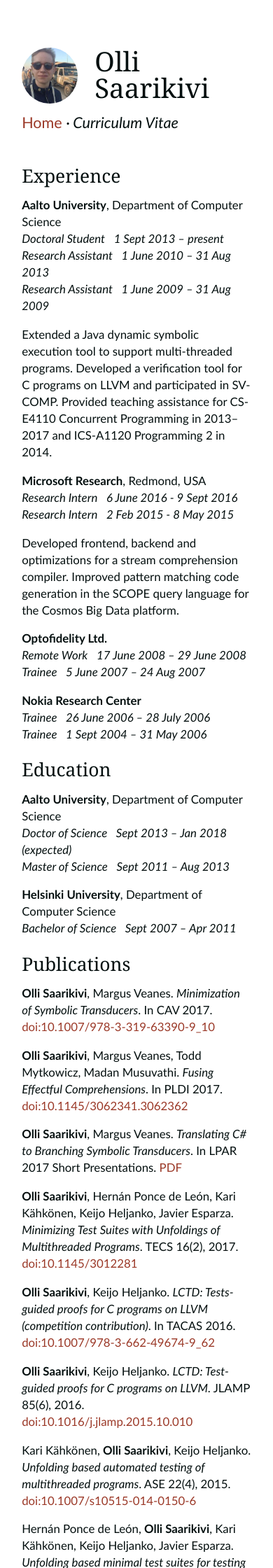
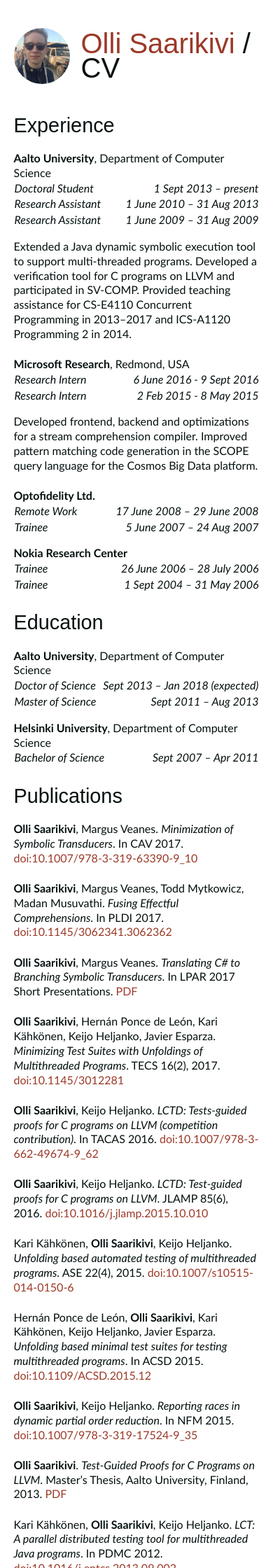
Before and after one commit to OlliSaarikivi/homepage, a Jekyll site: the page built from cv.md, in a window 390 px wide. Shown: the top 2240 px of the page at 70% size. Built offline with Jekyll 4.4.1, drawn with Linux system fonts in a browser that asks for light colours; some of the changed text lies outside the part shown.

Commit message:
Simplify styling

```diff
--- a/_includes/marginnote
+++ /dev/null
@@ -1 +0,0 @@
-{% assign sidenote_id = sidenote_id | plus: 1 %}<label for="sn-{{ sidenote_id }}" class="margin-toggle">{{ include.symbol }}</label><input type="checkbox" id="sn-{{ sidenote_id }}" class="margin-toggle"/><span class="marginnote">{{ include.content }}</span>
--- a/_includes/sidenote
+++ /dev/null
@@ -1 +0,0 @@
-{% assign sidenote_id = sidenote_id | plus: 1 %}<label for="sn-{{ sidenote_id }}" class="margin-toggle sidenote-number"/><input type="checkbox" id="sn-{{ sidenote_id }}" class="margin-toggle"/><span class="sidenote">{{ include.content }}</span>
--- a/_layouts/default.html
+++ b/_layouts/default.html
@@ -4,14 +4,20 @@
 <meta charset="UTF-8">
 <meta name="viewport" content="width=device-width, initial-scale=1">
 <link rel="stylesheet" href="{{ 'style.css' | relative_url }}">
+{% if page.url == "/" %}
+<title>{{ site.title }}</title>
+{% else %}
+<title>{{ site.title }} / {{ page.title }}</title>
+{% endif %}
 </head>
 <body>
-<section>
+<section class="header">
 <img class="profile" src="/profile.jpg">
-<h1>{{ site.title }}</h1>
-<ul class="navigation">{% assign menudocs = site.pages | where: "category", "menu" | sort: "order" %}{% for doc in menudocs %}
-{% if page.url == doc.url %}<li><em>{{ doc.title }}</em></li>{% else %}<li><a href="{{ doc.url }}">{{ doc.title }}</a></li>{% endif %}{% endfor %}
-</ul>
+<h1 class="title">{% if page.url == "/" %}
+{{ site.title }}
+{% else %}
+<a href="/">{{ site.title }}</a> / {{ page.title }}
+{% endif %}</h1>
 </section>
 <section>
 {{ content }}</section>
--- a/cv.md
+++ b/cv.md
@@ -1,5 +1,5 @@
 ---
-title: Curriculum Vitae
+title: CV
 category: "menu"
 order: 2
 permalink: /cv/
@@ -8,34 +8,64 @@
 ## Experience
 
 **Aalto University**, Department of Computer Science
-*Doctoral Student* <span class="autorightalign">*1 Sept 2013 – present*</span>
-*Research Assistant* <span class="autorightalign">*1 June 2010 – 31 Aug 2013*</span>
-*Research Assistant* <span class="autorightalign">*1 June 2009 – 31 Aug 2009*</span>
+{: class="noskip"}
+
+|||
+|:--|--:|
+|*Doctoral Student*|*1 Sept 2013 – present*|
+|*Research Assistant*|*1 June 2010 – 31 Aug 2013*|
+|*Research Assistant*|*1 June 2009 – 31 Aug 2009*|
+{: class="nohead"}
 
 Extended a Java dynamic symbolic execution tool to support multi-threaded programs. Developed a verification tool for C programs on LLVM and participated in SV-COMP. Provided teaching assistance for CS-E4110 Concurrent Programming in 2013–2017 and ICS-A1120 Programming 2 in 2014.
 
 **Microsoft Research**, Redmond, USA
-*Research Intern* <span class="autorightalign">*6 June 2016 - 9 Sept 2016*</span>
-*Research Intern* <span class="autorightalign">*2 Feb 2015 - 8 May 2015*</span>
+{: class="noskip"}
+
+|||
+|:--|--:|
+|*Research Intern*|*6 June 2016 - 9 Sept 2016*|
+|*Research Intern*|*2 Feb 2015 - 8 May 2015*|
+{: class="nohead"}
 
 Developed frontend, backend and optimizations for a stream comprehension compiler. Improved pattern matching code generation in the SCOPE query language for the Cosmos Big Data platform.
 
 **Optofidelity Ltd.**
-*Remote Work* <span class="autorightalign">*17 June 2008 – 29 June 2008*</span>
-*Trainee* <span class="autorightalign">*5 June 2007 – 24 Aug 2007*</span>
+{: class="noskip"}
+
+|||
+|:--|--:|
+|*Remote Work*|*17 June 2008 – 29 June 2008*|
+|*Trainee*|*5 June 2007 – 24 Aug 2007*|
+{: class="nohead"}
 
 **Nokia Research Center**
-*Trainee* <span class="autorightalign">*26 June 2006 – 28 July 2006*</span>
-*Trainee* <span class="autorightalign">*1 Sept 2004 – 31 May 2006*</span>
+{: class="noskip"}
+
+|||
+|:--|--:|
+|*Trainee*|*26 June 2006 – 28 July 2006*|
+|*Trainee*|*1 Sept 2004 – 31 May 2006*|
+{: class="nohead"}
 
 ## Education
 
 **Aalto University**, Department of Computer Science
-*Doctor of Science* <span class="autorightalign">*Sept 2013 – Jan 2018 (expected)*</span>
-*Master of Science* <span class="autorightalign">*Sept 2011 – Aug 2013*</span>
+{: class="noskip"}
+
+|||
+|:--|--:|
+|*Doctor of Science*|*Sept 2013 – Jan 2018 (expected)*|
+|*Master of Science*|*Sept 2011 – Aug 2013*|
+{: class="nohead"}
 
 **Helsinki University**, Department of Computer Science
-*Bachelor of Science* <span class="autorightalign">*Sept 2007 – Apr 2011*</span>
+{: class="noskip"}
+
+|||
+|:--|--:|
+|*Bachelor of Science*|*Sept 2007 – Apr 2011*|
+{: class="nohead"}
 
 ## Publications
 
--- a/style.css
+++ /dev/null
@@ -1,292 +0,0 @@
-@charset "UTF-8";
-
-html { font-size: 12px; }
-
-body { width: 87.5%;
-       margin-left: auto;
-       margin-right: auto;
-       padding-left: 12.5%;
-       font-family: Calibri, sans-serif;
-       background-color: #ffffff;
-       color: #040F0F;
-       max-width: 1400px;
-       counter-reset: sidenote-counter; }
-
-h1 { font-family: Cambria, serif;
-     color: #040F0F;
-     font-weight: 400;
-     margin-top: 4rem;
-     margin-bottom: 1.5rem;
-     font-size: 3.2rem;
-     line-height: 1; }
-
-h2 { font-family: Cambria, serif;
-     color: #040F0F;
-     font-weight: 400;
-     margin-top: 2.1rem;
-     margin-bottom: 0;
-     font-size: 2.2rem;
-     line-height: 1; }
-
-h3 { font-family: Cambria, serif;
-     color: #040F0F;
-     font-weight: 400;
-     font-size: 1.7rem;
-     margin-top: 2rem;
-     margin-bottom: 0;
-     line-height: 1; }
-
-hr { display: block;
-     height: 1px;
-     width: 55%;
-     border: 0;
-     border-top: 1px solid #ccc;
-     margin: 1em 0;
-     padding: 0; }
-
-p.subtitle { font-family: Cambria, serif;
-             color: #040F0F;
-             margin-top: 1rem;
-             margin-bottom: 1rem;
-             font-size: 1.8rem;
-             display: block;
-             line-height: 1; }
-
-.danger { color: red; }
-
-ul.navigation {
-    list-style-type: none;
-    margin: 0;
-    padding: 0;
-}
-
-ul.navigation li {
-    font-size: 1.8rem;
-    display: inline;
-}
-
-ul.navigation li:after {
-    content: " ·";
-}
-
-ul.navigation li:last-child:after {
-    content: none;
-}
-
-article { position: relative;
-          padding: 5rem 0rem; }
-
-section { padding-top: 1rem;
-          padding-bottom: 1rem;
-          clear: both; }
-
-p, ol, ul, td { font-size: 1.4rem;
-            line-height: 2rem; }
-
-p, table { margin-top: 1.4rem;
-    margin-bottom: 1.4rem;
-    padding-right: 0;
-    vertical-align: baseline; }
-
-table { border-collapse: collapse; }
-
-/* Chapter Epigraphs */
-div.epigraph { margin: 5em 0; }
-
-div.epigraph > blockquote { margin-top: 3em;
-                            margin-bottom: 3em; }
-
-div.epigraph > blockquote, div.epigraph > blockquote > p { font-style: italic; }
-
-div.epigraph > blockquote > footer { font-style: normal; }
-
-div.epigraph > blockquote > footer > cite { font-style: italic; }
-/* end chapter epigraphs styles */
-
-blockquote { font-size: 1.4rem; }
-
-blockquote p { width: 55%;
-               margin-right: 40px; }
-
-blockquote footer { width: 55%;
-                    font-size: 1.1rem;
-                    text-align: right; }
-
-section > p, section > footer, section > table { width: 55%; }
-
-/* 50 + 5 == 55, to be the same width as paragraph */
-section > ol, section > ul { width: 50%;
-                             -webkit-padding-start: 5%; }
-
-li:not(:first-child) { margin-top: 0.25rem; }
-
-figure { padding: 0;
-         border: 0;
-         font-size: 100%;
-         font: inherit;
-         vertical-align: baseline;
-         max-width: 55%;
-         -webkit-margin-start: 0;
-         -webkit-margin-end: 0;
-         margin: 0 0 3em 0; }
-
-figcaption { float: right;
-             clear: right;
-             margin-top: 0;
-             margin-bottom: 0;
-             font-size: 1.1rem;
-             line-height: 1.6;
-             vertical-align: baseline;
-             position: relative;
-             max-width: 40%; }
-
-figure.fullwidth figcaption { margin-right: 24%; }
-
-/* Links: replicate underline that clears descenders */
-
-a {
-  color: #9B3928;
-  text-decoration: none;
-}
-a:hover,
-a:focus {
-  color: #053333;
-  text-decoration: none;
-}
-
-/* Sidenotes, margin notes, figures, captions */
-img { max-width: 100%; }
-
-.sidenote, .marginnote { float: right;
-                         clear: right;
-                         margin-right: -60%;
-                         width: 50%;
-                         margin-top: 0;
-                         margin-bottom: 0;
-                         font-size: 1.1rem;
-                         line-height: 1.3;
-                         vertical-align: baseline;
-                         position: relative; }
-
-.sidenote-number { counter-increment: sidenote-counter; }
-
-.sidenote-number:after, .sidenote:before { position: relative;
-                                           vertical-align: baseline; }
-
-.sidenote-number:after { content: counter(sidenote-counter);
-                         font-size: 1rem;
-                         top: -0.5rem;
-                         left: 0.1rem; }
-
-.sidenote:before { content: counter(sidenote-counter) " ";
-                   top: -0.5rem; }
-
-blockquote .sidenote, blockquote .marginnote { margin-right: -82%;
-                                               min-width: 59%;
-                                               text-align: left; }
-
-div.fullwidth, table.fullwidth { width: 100%; }
-
-div.table-wrapper { overflow-x: auto; }
-
-code { font-family: Consolas, monospace;
-       font-size: 1.0rem;
-       line-height: 1.42; }
-
-.sans > code { font-size: 1.2rem; }
-
-h1 > code, h2 > code, h3 > code { font-size: 0.80em; }
-
-.marginnote > code, .sidenote > code { font-size: 1rem; }
-
-pre.code { font-size: 0.9rem;
-           width: 52.5%;
-           margin-left: 2.5%;
-           overflow-x: auto; }
-
-pre.code.fullwidth { width: 90%; }
-
-.fullwidth { max-width: 90%;
-             clear:both; }
-
-span.newthought { font-variant: small-caps;
-                  font-size: 1.2em; }
-
-input.margin-toggle { display: none; }
-
-label.sidenote-number { display: inline; }
-
-label.margin-toggle:not(.sidenote-number) { display: none; }
-
-.iframe-wrapper { position: relative;
-                  padding-bottom: 56.25%; /* 16:9 */
-                  padding-top: 25px;
-                  height: 0; }
-
-.iframe-wrapper iframe { position: absolute;
-                         top: 0;
-                         left: 0;
-                         width: 100%;
-                         height: 100%; }
-
-img.profile {
-    margin-top: 4rem;
-    margin-right: 2rem;
-    float: left;
-    height: 80px;
-    width: 80px;
-    border-radius: 50%;
-}
-
-.autorightalign { float: right; }
-
-@media (max-width: 760px) { body { width: 84%;
-                                   padding-left: 8%;
-                                   padding-right: 8%; }
-                            section > p, section > footer, section > table { width: 100%; }
-                            pre.code { width: 97%; }
-                            section > ol { width: 90%; }
-                            section > ul { width: 90%; }
-                            figure { max-width: 90%; }
-                            figcaption, figure.fullwidth figcaption { margin-right: 0%;
-                                                                      max-width: none; }
-                            blockquote { margin-left: 1.5em;
-                                         margin-right: 0em; }
-                            blockquote p, blockquote footer { width: 100%; }
-                            label.margin-toggle:not(.sidenote-number) { display: inline; }
-                            .sidenote, .marginnote { display: none; }
-                            .margin-toggle:checked + .sidenote,
-                            .margin-toggle:checked + .marginnote { display: block;
-                                                                   float: left;
-                                                                   left: 1rem;
-                                                                   clear: both;
-                                                                   width: 95%;
-                                                                   margin: 1rem 2.5%;
-                                                                   vertical-align: baseline;
-                                                                   position: relative; }
-                            label { cursor: pointer; }
-                            div.table-wrapper, table { width: 85%; }
-                            img { width: 100%; }
-                            .autorightalign {
-                                   float: none;
-                            }
-}
-
-@media not all and (max-width: 760px) {
-.automargin { float: right;
-                         clear: right;
-                         margin-right: -60%;
-                         width: 50%;
-                         margin-top: 0;
-                         margin-bottom: 0;
-                         font-size: 1.1rem;
-                         line-height: 1.3;
-                         vertical-align: baseline;
-                         position: relative; }
-
-blockquote .automargin { margin-right: -82%;
-                          min-width: 59%;
-                          text-align: left; }
-
-.automargin > code { font-size: 1rem; }
-}
--- /dev/null
+++ b/style.scss
@@ -0,0 +1,102 @@
+---
+---
+
+@charset "UTF-8";
+
+@import "normalize.css";
+
+html {
+    font-size: 16px;
+}
+
+body {
+    width: 90%;
+    margin-left: auto;
+    margin-right: auto;
+    padding: 0 1rem;
+    font-family: Calibri, sans-serif;
+    line-height: 1.3rem;
+    background-color: white;
+    color: #040F0F;
+    max-width: 600px;
+}
+
+.header {
+    display: flex;
+    align-items: center;
+    font-size: 2.5rem;
+    margin-top: 2.5rem;
+    margin-bottom: 0;
+    line-height: 2.5rem;
+}
+
+.title {
+    margin: 0;
+    font-size: 2.5rem;
+}
+
+.profile {
+    height: 5rem;
+    width: 5rem;
+    margin-right: 1rem;
+    border-radius: 50%;
+}
+
+h1, h2, h3 {
+    font-family: 'Calibri Light', sans-serif;
+    font-weight: normal;
+}
+
+$default-sep: 1.4rem;
+
+h1 {
+    font-size: 2.2rem;
+    line-height: 2.2rem;
+    margin-top: 2.2rem;
+    margin-bottom: $default-sep;
+}
+
+h2 {
+    font-size: 1.8rem;
+    line-height: 1.8rem;
+    margin-top: 1.8rem;
+    margin-bottom: $default-sep;
+}
+
+h3 {
+    font-size: 1.4rem;
+    line-height: 1.4rem;
+    margin-top: 1.4rem;
+    margin-bottom: $default-sep;
+}
+
+section {
+    padding-bottom: 1rem;
+    clear: both;
+}
+
+p {
+    margin-bottom: $default-sep;
+}
+
+table {
+    border-collapse: collapse;
+    width: 100%;
+}
+
+a {
+    color: #9B3928;
+    text-decoration: none;
+}
+
+a:hover, a:focus {
+    color: #053333;
+}
+
+.nohead thead {
+    display: none;
+}
+
+.noskip {
+    margin-bottom: 0;
+}
```
Also changed, not shown: other parts of cv.md (+1 -1 lines), index.md (+6 -1 lines), normalize.css (added).
